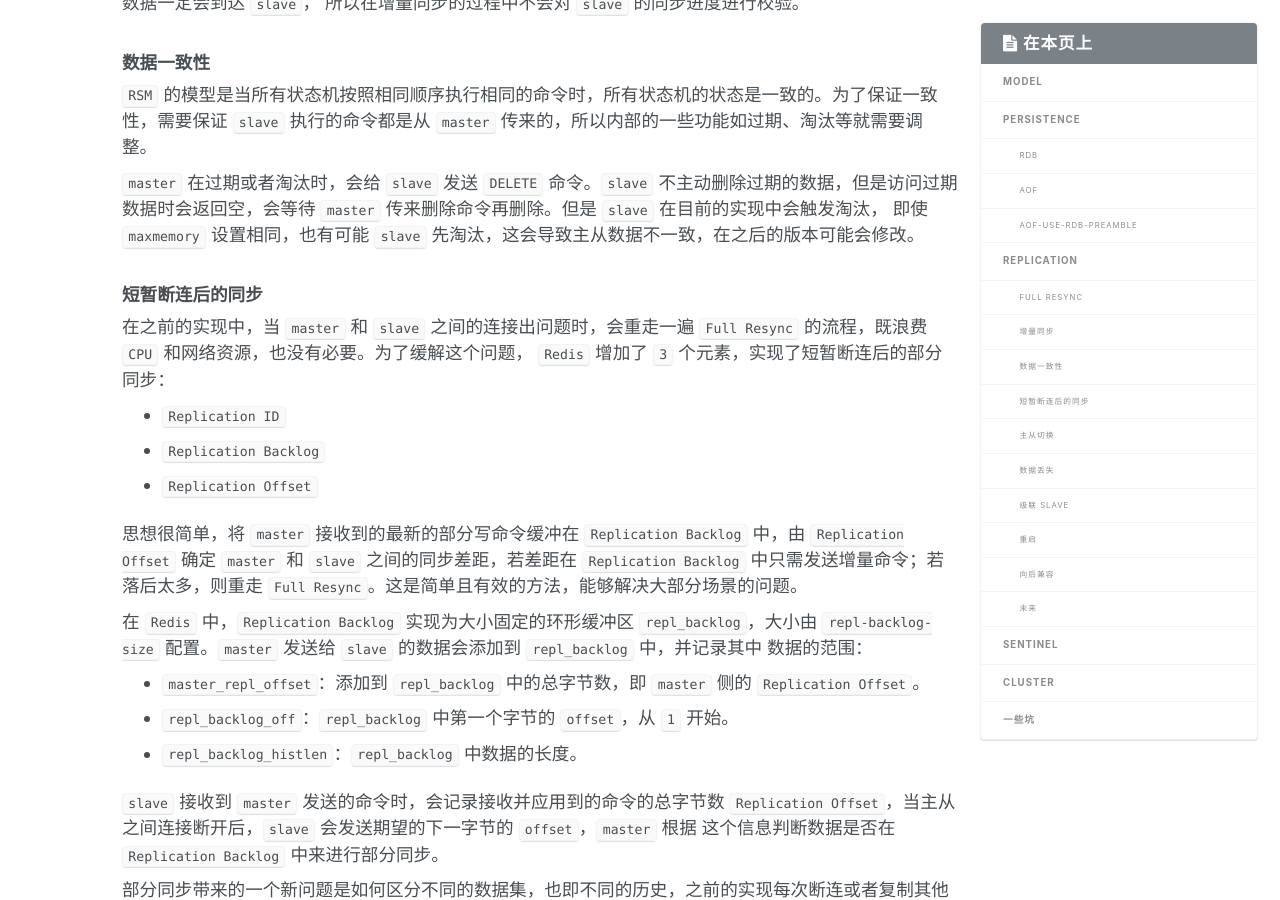
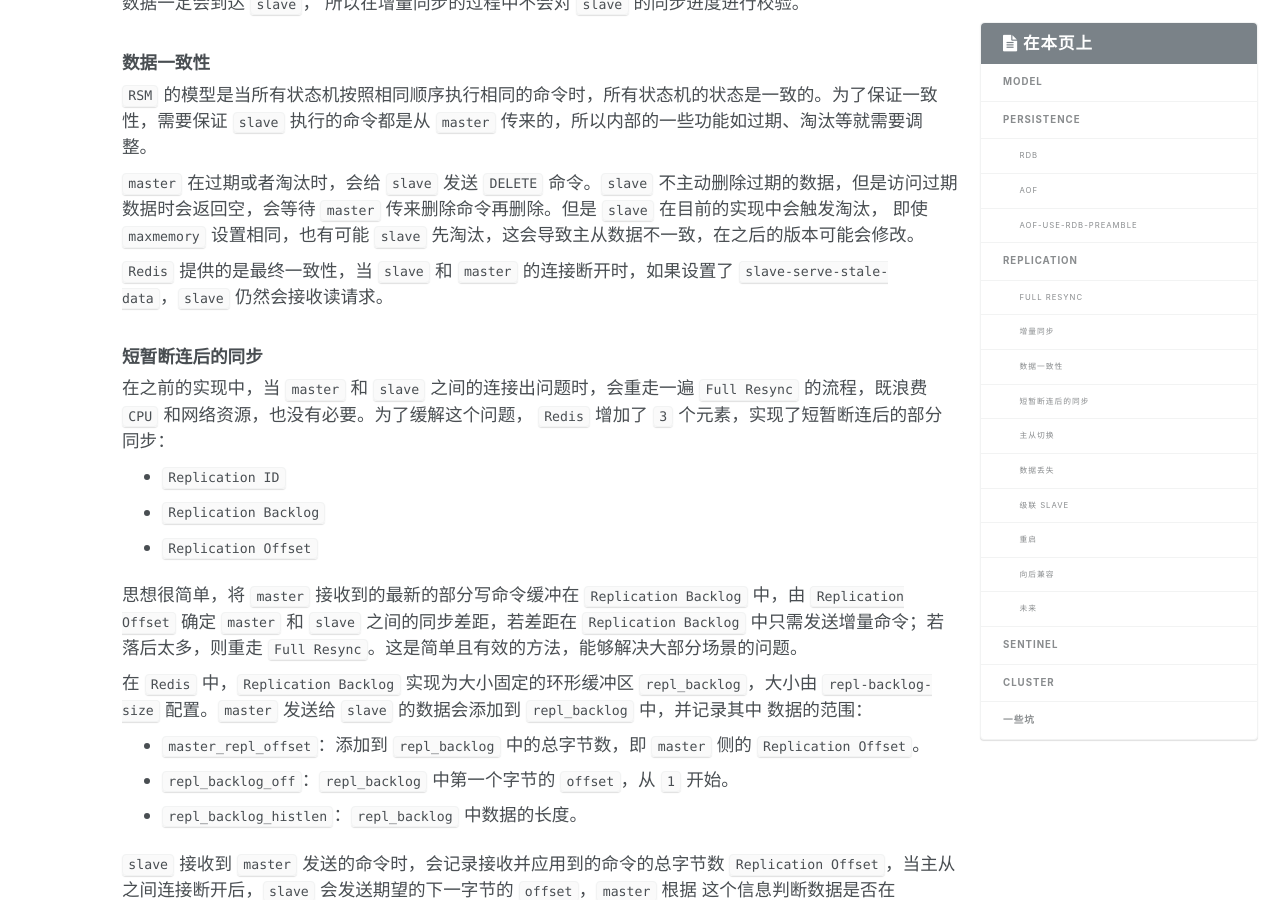
Before and after one commit to youjiali1995/youjiali1995.github.io, a Jekyll site: the page built from _posts/Redis/2018-08-08-redis-architecture.md, in a window 1280 px wide and 900 px high, scrolled down 3172 px. Built offline with Jekyll 4.4.1, drawn with Linux system fonts in a browser that asks for light colours.

Commit message:
Add 2018-08-08-redis-architecture.md Replication

```diff
--- a/_posts/Redis/2018-08-08-redis-architecture.md
+++ b/_posts/Redis/2018-08-08-redis-architecture.md
@@ -96,6 +96,8 @@ categories: Redis
 
 `master` 在过期或者淘汰时，会给 `slave` 发送 `DELETE` 命令。`slave` 不主动删除过期的数据，但是访问过期数据时会返回空，会等待 `master` 传来删除命令再删除。但是 `slave` 在目前的实现中会触发淘汰，
 即使 `maxmemory` 设置相同，也有可能 `slave` 先淘汰，这会导致主从数据不一致，在之后的版本可能会修改。
+
+`Redis` 提供的是最终一致性，当 `slave` 和 `master` 的连接断开时，如果设置了 `slave-serve-stale-data`，`slave` 仍然会接收读请求。
 
 ### 短暂断连后的同步
 在之前的实现中，当 `master` 和 `slave` 之间的连接出问题时，会重走一遍 `Full Resync` 的流程，既浪费 `CPU` 和网络资源，也没有必要。为了缓解这个问题，
```
